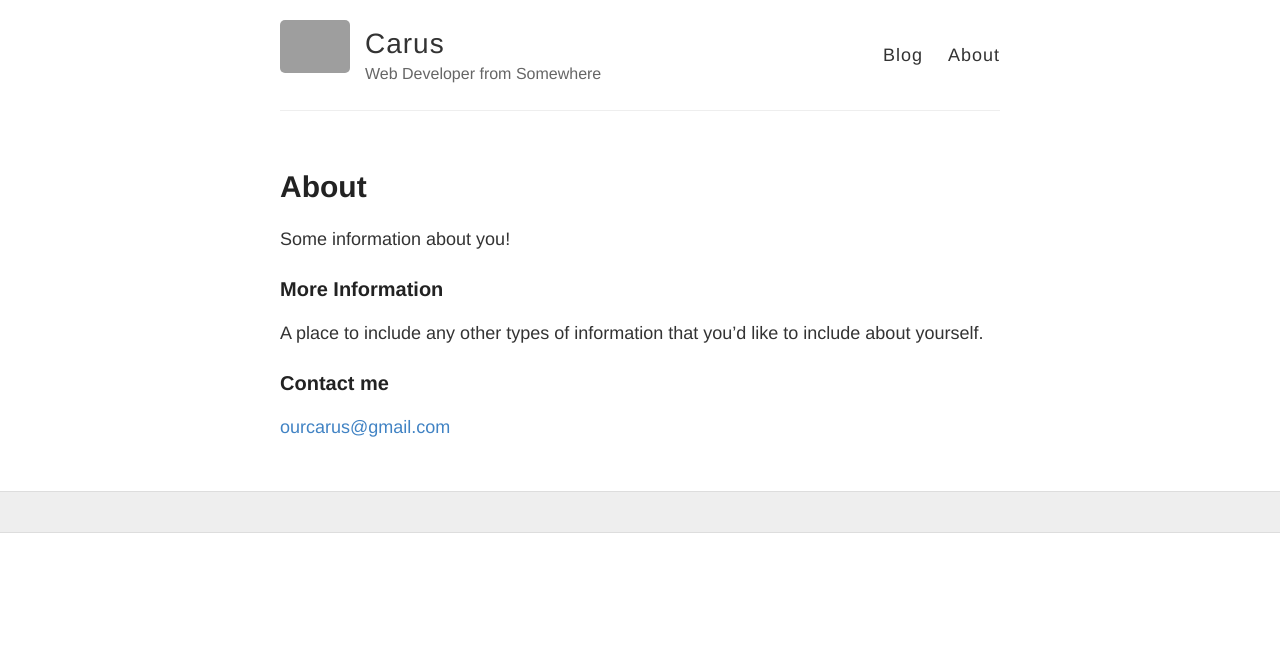
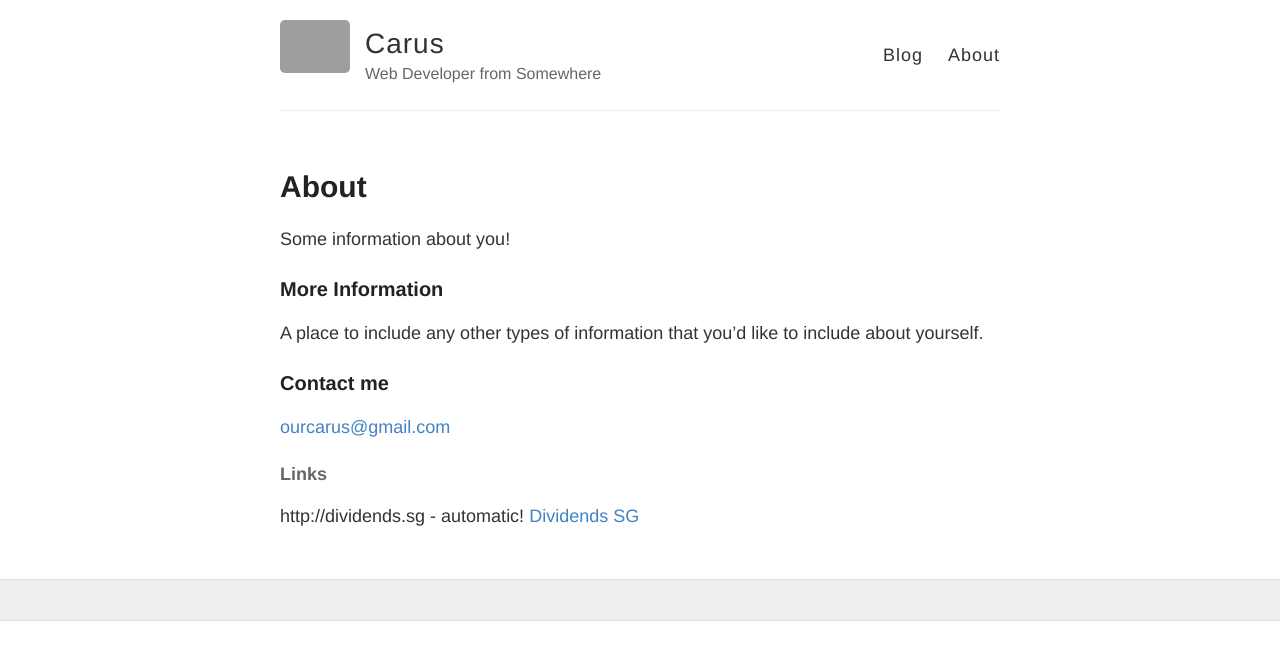
Before and after one commit to ourcarus/casadelagom, a Jekyll site: the page built from about.md, in a window 1280 px wide. Shown: the top 660 px of the page. Built offline with Jekyll 4.4.1, drawn with Linux system fonts in a browser that asks for light colours; grey boxes are pictures that could not be loaded.

Commit message:
Update about.md

```diff
--- a/about.md
+++ b/about.md
@@ -14,3 +14,7 @@ A place to include any other types of information that you'd like to include abo
 ### Contact me
 
 [ourcarus@gmail.com](mailto:ourcarus@gmail.com)
+
+#### Links
+http://dividends.sg - automatic!
+[Dividends SG](http://dividends.sg)
```
